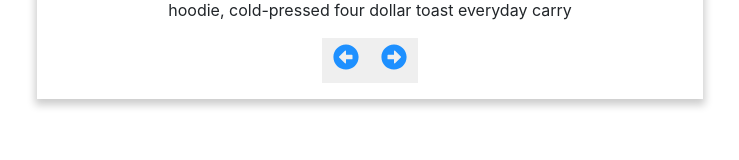
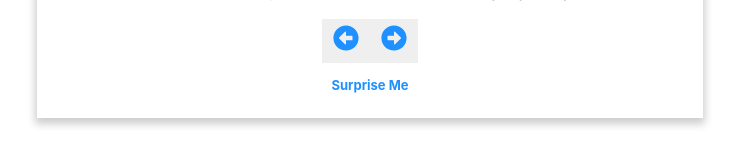
Before and after one commit to Adnan-Saleem-93/Reviews, a React (Create React App) app: page / in a window 1280 px wide. Shown: the part 534-694 px from the top of the page, without its empty margins (270-1009 px from the left). Built offline with nearby package versions, Linux system fonts and the light colour scheme; the HTML template or start-up script is replaced by a standard one.

Commit message:
added 'surprise me' button and functionality + css

```diff
--- a/src/App.css
+++ b/src/App.css
@@ -72,5 +72,18 @@ button {
 }
 
 button:hover > .svg-inline--fa {
-  color: blue;
+  color: #6d58a6;
 }
+
+.btn-primary {
+  background: none !important;
+  color: dodgerblue !important;
+  font-weight: bolder !important;
+  border: none !important;
+  font-size: small !important;
+}
+
+.btn-primary:hover {
+  background-color: dodgerblue !important;
+  color: white !important;
+}
--- a/src/components/review.jsx
+++ b/src/components/review.jsx
@@ -1,6 +1,6 @@
 import React, {useState, useEffect} from "react";
 import {reviews} from "../utils/constants";
-import {Image} from "react-bootstrap";
+import {Image, Button} from "react-bootstrap";
 import {FontAwesomeIcon} from "@fortawesome/react-fontawesome";
 import {faArrowAltCircleLeft, faArrowAltCircleRight} from "@fortawesome/free-solid-svg-icons";
 
@@ -13,13 +13,34 @@ const Review = () => {
     setCurrentReview(data[index]);
   }, [index]);
 
+  // handle click of the arrow buttons
   const handleArrowClick = (direction) => {
-    // console.log(direction);
+    // if left arrow is clicked, decrease the index
     if (direction === "left") {
       index === 0 ? setIndex(data.length - 1) : setIndex(index - 1);
-    } else {
+    }
+    // if right arrow is clicked, increase the index
+    else {
       index === data.length - 1 ? setIndex(0) : setIndex(index + 1);
     }
+  };
+
+  // this method will be used to select a random review from the 'data' array
+  const handleSurpriseMeClick = () => {
+    let indexes = [];
+    // get all indexes
+    data.map((item, index) => {
+      indexes.push(index);
+    });
+
+    // remove the index of current review from indexes array, to avoid selection of that index again
+    let filtered_indexes = indexes.filter((value, ind) => value !== index);
+
+    // get a random index value from the indexes array
+    var random = filtered_indexes[Math.floor(Math.random() * filtered_indexes.length)];
+
+    // set the random value as new index
+    setIndex(random);
   };
 
   return (
@@ -38,6 +59,7 @@ const Review = () => {
           <FontAwesomeIcon icon={faArrowAltCircleRight} onClick={() => handleArrowClick("right")} />
         </button>
       </div>
+      <Button onClick={handleSurpriseMeClick}>Surprise Me</Button>
     </div>
   );
 };
```
